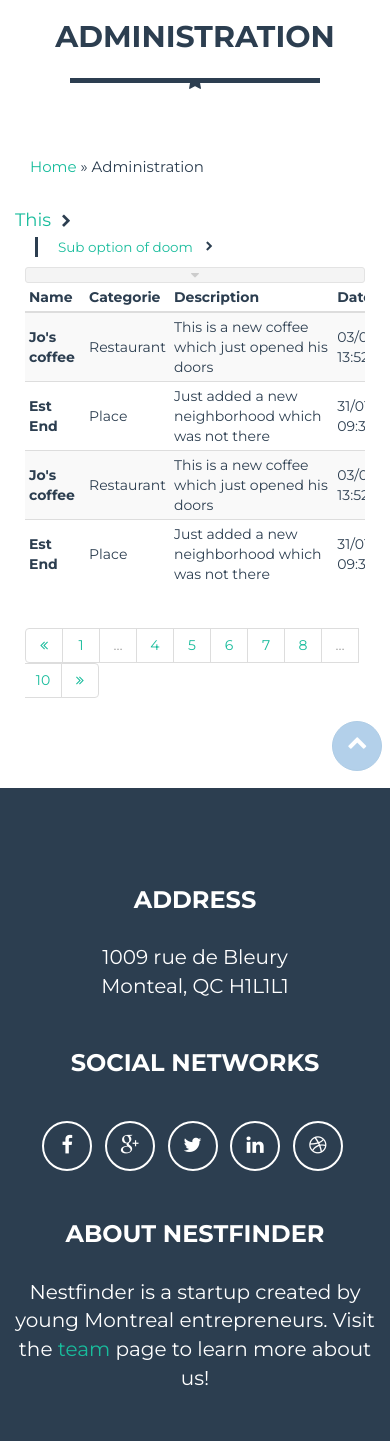
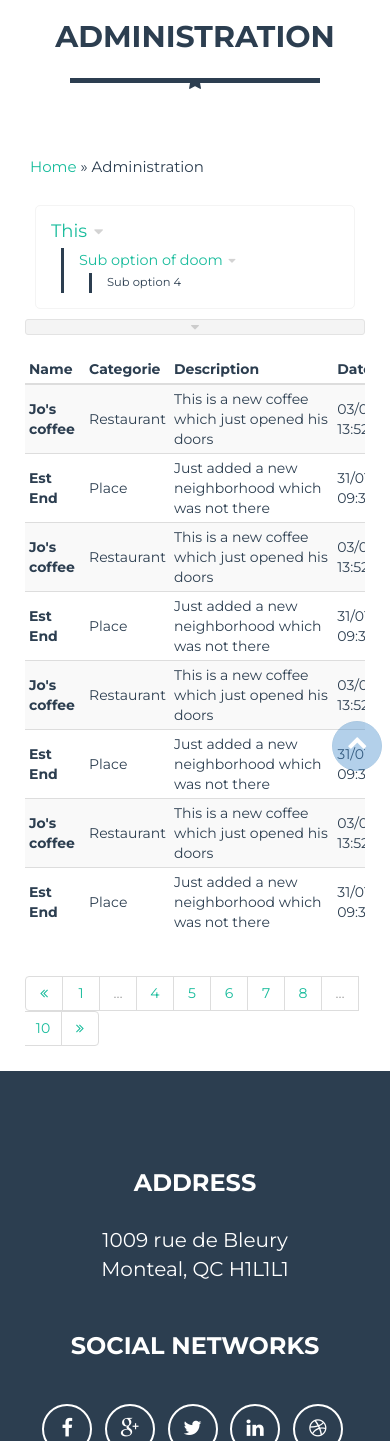
Before and after one commit to amatelin/neighborhood-guide, a PHP site: page /administration.php in a window 390 px wide. Shown: the part 56-1497 px from the top of the page. Run offline with PHP 8.4, Linux system fonts and the light colour scheme; data that the repository does not hold is empty; some libraries are stand-ins or nearby versions.

Commit message:
Did a lot of work on the left menu

```diff
--- a/administration.php
+++ b/administration.php
@@ -10,36 +10,24 @@ include './inc/header.php'
             <?php include './inc/breadcrumb.php' ?>
         </div>
         <div id="admin-menu">
-            <ul class="compact">
+            <div class="menu-wrapper compact">
+                <ul>
                     <li class="item-group current"><span><a href="#">This</a></span>
                         <ul>
                             <li><span><a href="#">Sub option 1</a></span></li>
-                        <li class="current"><span><a href="#">Sub option of doom</a></span></li>
+                            <li class="item-group current"><span><a href="#">Sub option of doom</a></span>
+                                <ul>
+                                    <li><span><a href="#">Sub option 1</a></span></li>
+                                    <li><span><a href="#">Sub option 2</a></span></li>
+                                    <li><span>Sub option 3</span></li>
+                                    <li class="current"><span>Sub option 4</span></li>
+                                </ul>
+                            </li>
                             <li><span>Sub option 3</span></li>
                             <li><span>Sub option 4</span></li>
                         </ul>
                     </li>
-                <li><span>is</span></li>
-                <li><span>just</span></li>
-                <li><span>a</span></li>
-                <li><span>lot</span></li>
-                <li><span>of</span></li>
-                <li><span>useless</span></li>
-                <li class="item-group"><span><a href="#">lines</a></span>
-                    <ul>
-                        <li><span><a href="#">Sub option 1</a></span></li>
-                        <li><span><a href="#">Sub option 2</a></span></li>
-                        <li><span>Sub option 3</span></li>
-                        <li><span>Sub option 4</span></li>
-                    </ul>
-                </li>
-                <li><span>to</span></li>
-                <li><span>simulate</span></li>
-                <li><span>a</span></li>
-                <li><span>menu</span></li>
-                <li><span>with</span></li>
-                <li><span>a</span></li>
-                <li><span>whole</span></li>
+                    <li><span><a href="#">lines</a></span></li>
                     <li class="item-group"><span><a href="#">bunch</a></span>
                         <ul>
                             <li><span><a href="#">Sub option 1</a></span></li>
@@ -48,10 +36,8 @@ include './inc/header.php'
                             <li><span>Sub option 4</span></li>
                         </ul>
                     </li>
-                <li><span>of</span></li>
-                <li><span>various</span></li>
-                <li><span>options.</span></li>
                 </ul>
+            </div>
             <div class="btn-wrapper">
                 <button type="button" class="btn visible-xs"><i class="fa"></i></button>
             </div>
@@ -70,6 +56,39 @@ include './inc/header.php'
                         </tr>
                     </thead>
                     <tbody>
+                        <tr>
+                            <th>Jo's coffee</th>
+                            <td>Restaurant</td>
+                            <td>This is a new coffee which just opened his doors</td>
+                            <td>03/06/2014 - 13:52:35</td>
+                            <td><a href="profile.php">Scar-Jo</a></td>
+                            <td><a href="#" class="fa fa-lg fa-search"></a></td>
+
+                        </tr>
+                        <tr>
+                            <th>Est End</th>
+                            <td>Place</td>
+                            <td>Just added a new neighborhood which was not there</td>
+                            <td>31/01/2018 - 09:34:02</td>
+                            <td><a href="profile.php">Bibi</a></td>
+                            <td><a href="#" class="fa fa-lg fa-search"></a></td>
+                        </tr>
+                        <tr>
+                            <th>Jo's coffee</th>
+                            <td>Restaurant</td>
+                            <td>This is a new coffee which just opened his doors</td>
+                            <td>03/06/2014 - 13:52:35</td>
+                            <td><a href="profile.php">Scar-Jo</a></td>
+                            <td><a href="#" class="fa fa-lg fa-search"></a></td>
+                        </tr>
+                        <tr>
+                            <th>Est End</th>
+                            <td>Place</td>
+                            <td>Just added a new neighborhood which was not there</td>
+                            <td>31/01/2018 - 09:34:02</td>
+                            <td><a href="profile.php">Bibi</a></td>
+                            <td><a href="#" class="fa fa-lg fa-search"></a></td>
+                        </tr>
                         <tr>
                             <th>Jo's coffee</th>
                             <td>Restaurant</td>
--- a/css/style.css
+++ b/css/style.css
@@ -1863,48 +1863,71 @@ header .intro-text-team{
     overflow: hidden;
 }
 
-#admin-menu > ul {
+#admin-menu {
+    float: left;
     width: 210px;
+    margin-bottom: 20px;
+}
+
+#admin-menu .menu-wrapper > ul {
+    width: 100%;
     padding-left: 25px;
     font-size: 20px;
     line-height: 1.75em;
     list-style: none;
-    float: left;
-}
-
-#admin-menu > ul .item-group ul {
-    font-size: .75em;
-    line-height: 1.5em;
+}
+
+#admin-menu .menu-wrapper li {
+    overflow: hidden;
+}
+
+#admin-menu .menu-wrapper li.item-group > span::after {
+    font-family: FontAwesome;
+    font-size: .85em;
+    content : "\f0d7";
+    display: inline-block;
+    color: #d3d3d3;
+    margin-left: .25em;
+    width: 1em;
+    text-align: center;
+}
+
+#admin-menu .menu-wrapper li.item-group.compact > span::after {
+    content: "\f0da";
+}
+
+#admin-menu .menu-wrapper li.item-group > ul {
+    font-size: .8em;
+    line-height: 1.7em;
     list-style: none;
-    margin-left: 20px;
-    padding-left: 20px;
+    margin-left: 10px;
+    padding-left: 15px;
     border-left: 3px solid currentColor;
 }
 
-#admin-menu > ul li {
-    overflow: hidden;
-}
-
-#admin-menu > ul span {
-    margin-right: 25px;
+#admin-menu .menu-wrapper span {
+    margin-right: 1em;
     position: relative;
     display: block;
 }
 
-#admin-menu > ul li.current > span::before {
+#admin-menu .menu-wrapper li.current > span::before {
     font-family: FontAwesome;
     font-size: .75em;
     content: "\f054";
     display: inline-block;
     line-height: 0;
     position: absolute;
-    right: -20px;
+    right: -1em;
     top: 50%;
+    opacity: 1;
+    transition: opacity 0.5s;
 }
 
 #admin-menu .btn-wrapper {
     width: 100%;
     padding: 0 25px;
+    display: none;
 }
 
 #admin-menu .btn-wrapper button {
@@ -1933,7 +1956,7 @@ header .intro-text-team{
     content: "\f0d8";
 }
 
-#admin-menu ul.compact ~ .btn-wrapper .fa::before {
+#admin-menu .menu-wrapper.compact ~ .btn-wrapper .fa::before {
     content: "\f0d7";
 }
 
@@ -1967,13 +1990,16 @@ header .intro-text-team{
 
 #admin-content .pagination a, #admin-content .pagination span {
     padding: 0;
-    width: 38px;
+    min-width: 38px;
     line-height: 33px;
 }
 
 @media(max-width: 991px) {
-    #admin-menu > ul {
+    #admin-menu {
         width: 180px;
+    }
+
+    #admin-menu .menu-wrapper > ul {
         padding-left: 15px;
         font-size: 18px;
     }
@@ -1987,27 +2013,45 @@ header .intro-text-team{
 }
 
 @media(max-width: 767px) {
-    #admin-menu > ul {
+    #admin-menu {
+        width: 100%;
         float: none;
-        width: 100%;
-    }
-
-    #admin-menu > ul span {
+    }
+
+    #admin-menu .menu-wrapper {
+        padding: 0 35px;
+    }
+
+    #admin-menu .menu-wrapper > ul {
+        padding: 10px 15px 15px 15px;
+        border: 1px solid #f4f4f4;
+        border-radius: 5px;
+    }
+
+    #admin-menu .menu-wrapper li {
+        max-height: 40px;
+        transition: .5s;
+    }
+
+    #admin-menu .menu-wrapper li.item-group:not(.compact) {
+        max-height: 300px;
+    }
+
+    #admin-menu .menu-wrapper span {
         display: inline-block;
     }
 
-    #admin-menu > ul.compact li:not(.current) {
+    #admin-menu .menu-wrapper.compact li.current span::before {
+        opacity: 0;
+    }
+
+    #admin-menu .menu-wrapper.compact li:not(.current) {
         max-height: 0;
         opacity: 0;
     }
 
-    #admin-menu > ul li:not(.current) {
-        max-height: 40px;
-        transition: .5s;
-    }
-
-    #admin-menu > ul .item-group:not(.current) {
-        max-height: 300px;
+    #admin-menu .btn-wrapper {
+        display: block;
     }
 }
 
--- a/js/administration.js
+++ b/js/administration.js
@@ -1,5 +1,9 @@
 $(function() {
     $('#admin-menu .item-group').each( function() {
+        if (!$(this).hasClass('current')) {
+            $(this).addClass('compact');
+        }
+
         $('ul', this).addClass('collapse' + ($(this).hasClass('current') ? ' in' : '')).collapse({
             toggle: false
         });
@@ -7,13 +11,15 @@ $(function() {
 
     $('#admin-menu').on('click', '.item-group > span a', function(e) {
         $parent = $(this).parents().eq(1);
-        $('ul', $parent.siblings('.item-group')).collapse('hide');
-        $('ul', $parent).collapse('toggle');
+        $siblings = $parent.siblings('.item-group');
+
+        $siblings.addClass('compact').children('ul').collapse('hide');
+        $parent.toggleClass('compact').children('ul').collapse('toggle');
 
         e.preventDefault();
     });
 
     $('#admin-menu button').click(function() {
-        $('#admin-menu ul').toggleClass('compact');
+        $('#admin-menu .menu-wrapper').toggleClass('compact');
     });
 });
```
Lines whose indentation alone changed are shown as unchanged.
